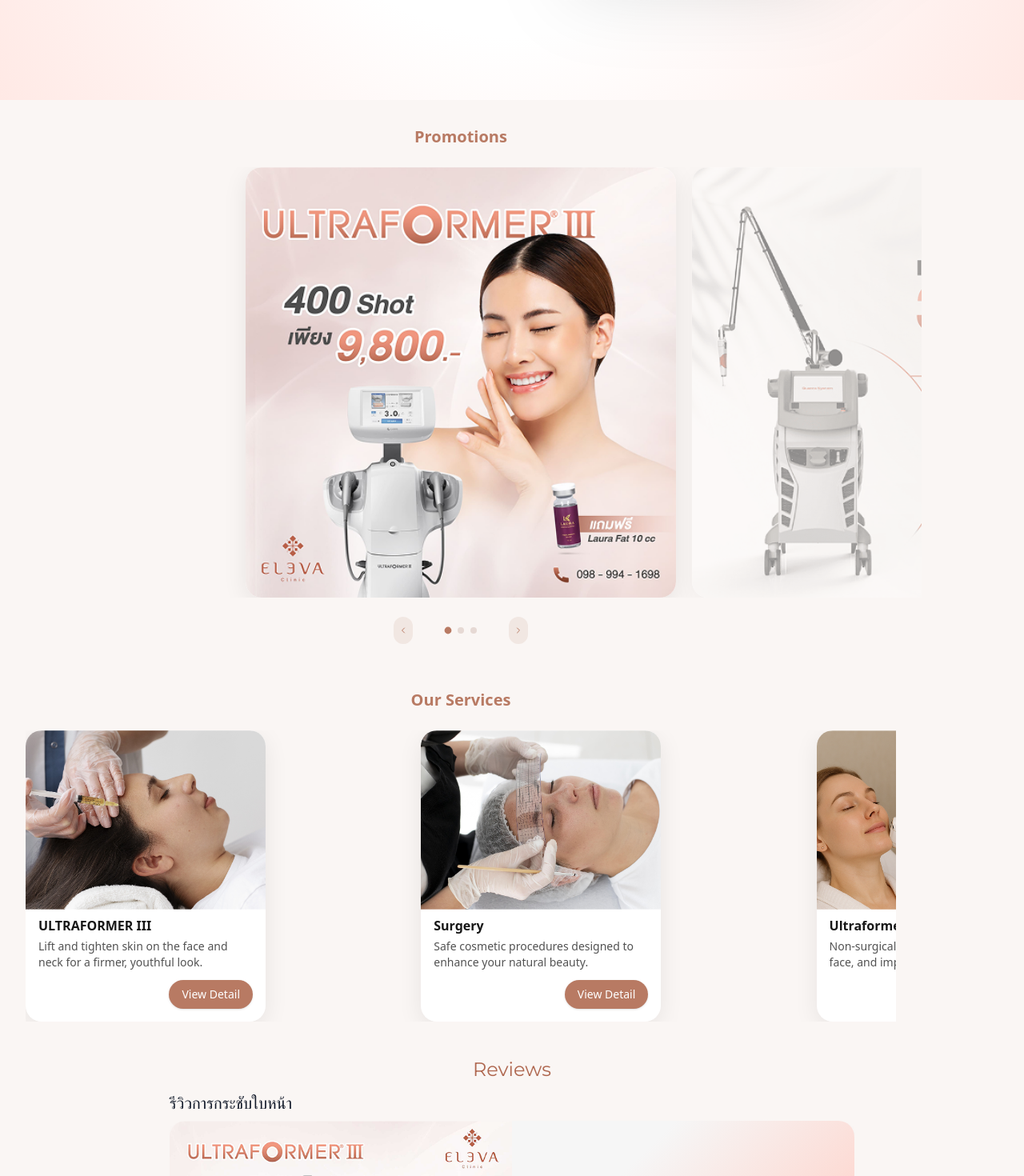
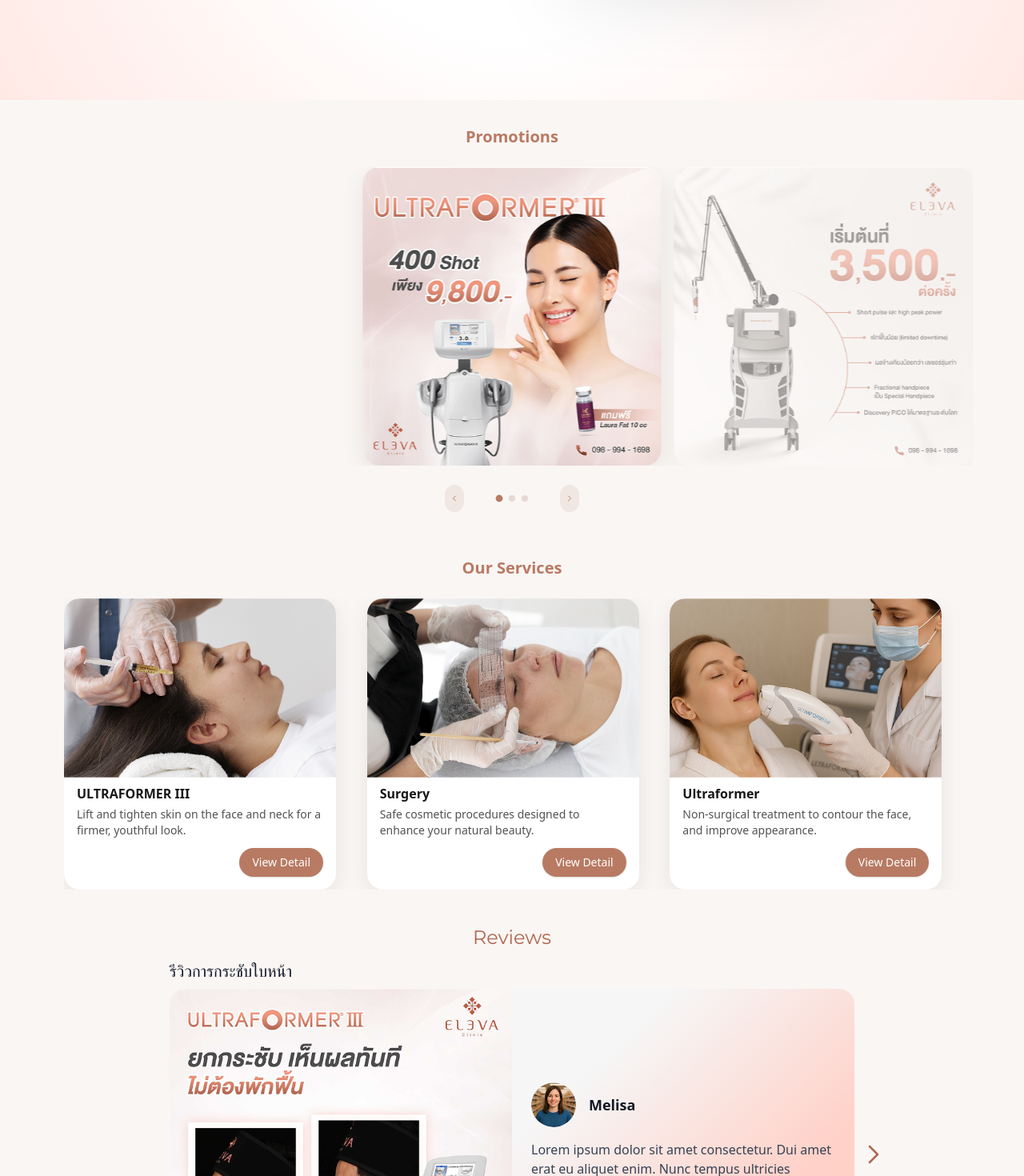
Before and after one commit to Sprouting-Tech/eleva-clinic, a Next.js app: page / in a window 1280 px wide. Shown: the part 640-2110 px from the top of the page at 80% size. Built offline with nearby package versions, Linux system fonts and the light colour scheme.

Commit message:
Width Fix

```diff
--- a/src/components/home/HomeSections.tsx
+++ b/src/components/home/HomeSections.tsx
@@ -3,7 +3,7 @@
 
 export default function HomeSections() {
   return (
-    <div className="max-w-6xl space-y-14 py-8">
+    <div className="max-w-6xl mx-auto space-y-14 py-8">
       <PromotionsSection />
       <ServicesSection />
     </div>
--- a/src/components/home/PromotionsSection.tsx
+++ b/src/components/home/PromotionsSection.tsx
@@ -11,27 +11,31 @@
       <h2 className="text-center mb-6 text-xl font-semibold text-[#b87a63]">
         Promotions
       </h2>
+
       <Slider
         items={promotions}
-        inlineControls        // show custom row with arrows + dots
-        controls              // enable controls
-        pagination            // activate dots
-        controlsId="promotions"  // unique id for dots container
+        perView={1}
+        breakpoints={{ 640: { slidesPerView: 2 }, 1024: { slidesPerView: 3 } }}
+        space={16}
+        centered={true}
+        controls
+        inlineControls
+        pagination
+        controlsId="promotions"
         renderItem={(p) => (
-            <Link href={p.href} className="block">
+          <Link href={p.href} className="block">
             <div className="rounded-2xl bg-white shadow-[0_8px_30px_rgba(0,0,0,.08)] overflow-hidden">
-                <Image
+              <Image
                 src={p.image}
                 alt={p.alt ?? "Promotion"}
                 width={800}
                 height={800}
                 className="w-full aspect-square object-cover"
-                />
+              />
             </div>
-            </Link>
+          </Link>
         )}
-        />
-
+      />
     </section>
   );
 }
--- a/src/components/home/ServicesSection.tsx
+++ b/src/components/home/ServicesSection.tsx
@@ -8,7 +8,7 @@
   const featured = services.filter((s) => s.featured);
 
   return (
-    <section className="px-4 md:px-8">
+    <section className="max-w-6xl mx-auto px-4">
       <h2 className="text-center mb-6 text-xl font-semibold text-[#b87a63]">
         Our Services
       </h2>
@@ -16,14 +16,17 @@
       {featured.length >= 3 ? (
         <Slider
           items={featured}
-          perView="auto"                       // ⬅️ let the slide width be content-based
-          space={-50}                           // ⬅️ tighter gap between slides
-          centered={false}                     // ⬅️ pack from the left, no centering
+          perView={1}
+          breakpoints={{
+            640: { slidesPerView: 2 },
+            1024: { slidesPerView: 3 },
+          }}
+          space={16}
+          centered={false}
           loop
-          controls={false}                     // swipe-only, no arrows/dots
+          controls={false}
           renderItem={(s) => (
-            // ⬅️ Fixed slide widths so cards are compact
-            <div className="w-[260px] sm:w-[280px] md:w-[300px]">
+            <div className="w-full max-w-[340px]">
               <ServiceCard item={s} />
             </div>
           )}
```
